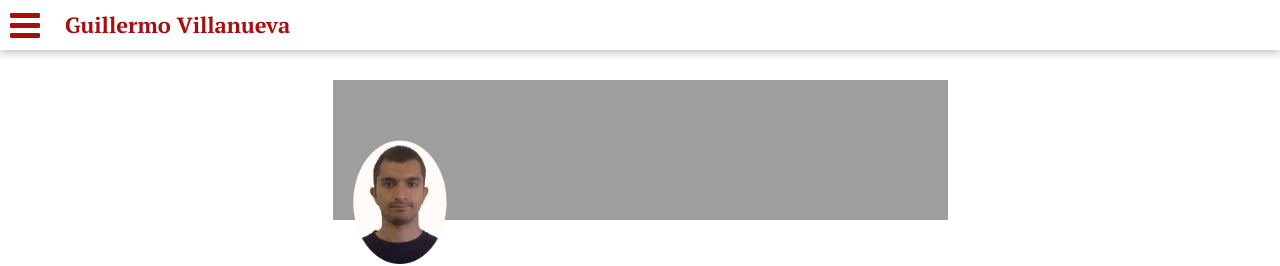
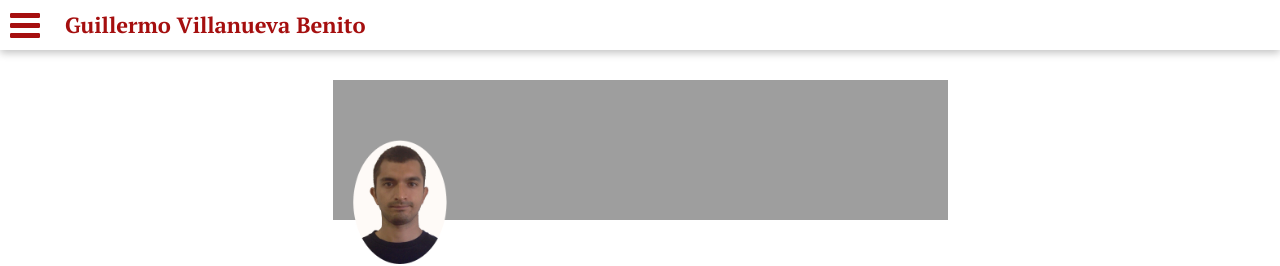
Before and after one commit to guillermovillanuevabenito/guillermovillanuevabenito.github.io, a Jekyll site: the page built from index.md, in a window 1280 px wide. Shown: the top 266 px of the page. Built offline with Jekyll 4.4.1, drawn with Linux system fonts in a browser that asks for light colours.

Commit message:
Update menu.html

```diff
--- a/_includes/menu.html
+++ b/_includes/menu.html
@@ -1,6 +1,6 @@
 <nav class="nav-main">
     <div class="hamburguer"><i class="fa fa-bars" aria-hidden="true"></i></div>
-    <div class= "title"><a href="{{ site.url }}{{site.baseurl}}/index.html">Guillermo Villanueva</a></div>
+    <div class= "title"><a href="{{ site.url }}{{site.baseurl}}/index.html">Guillermo Villanueva Benito</a></div>
 </nav>
 
 <div class="nav-sidebar">
```
